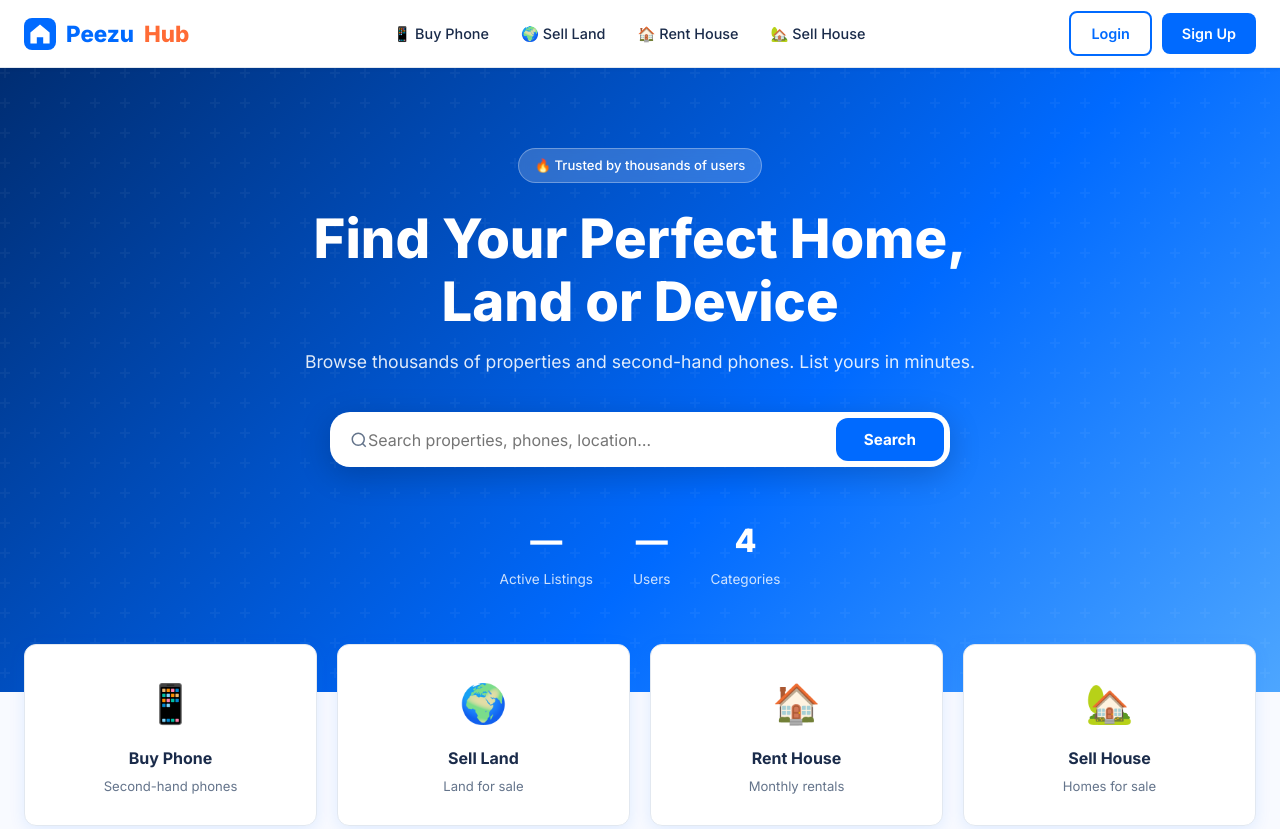
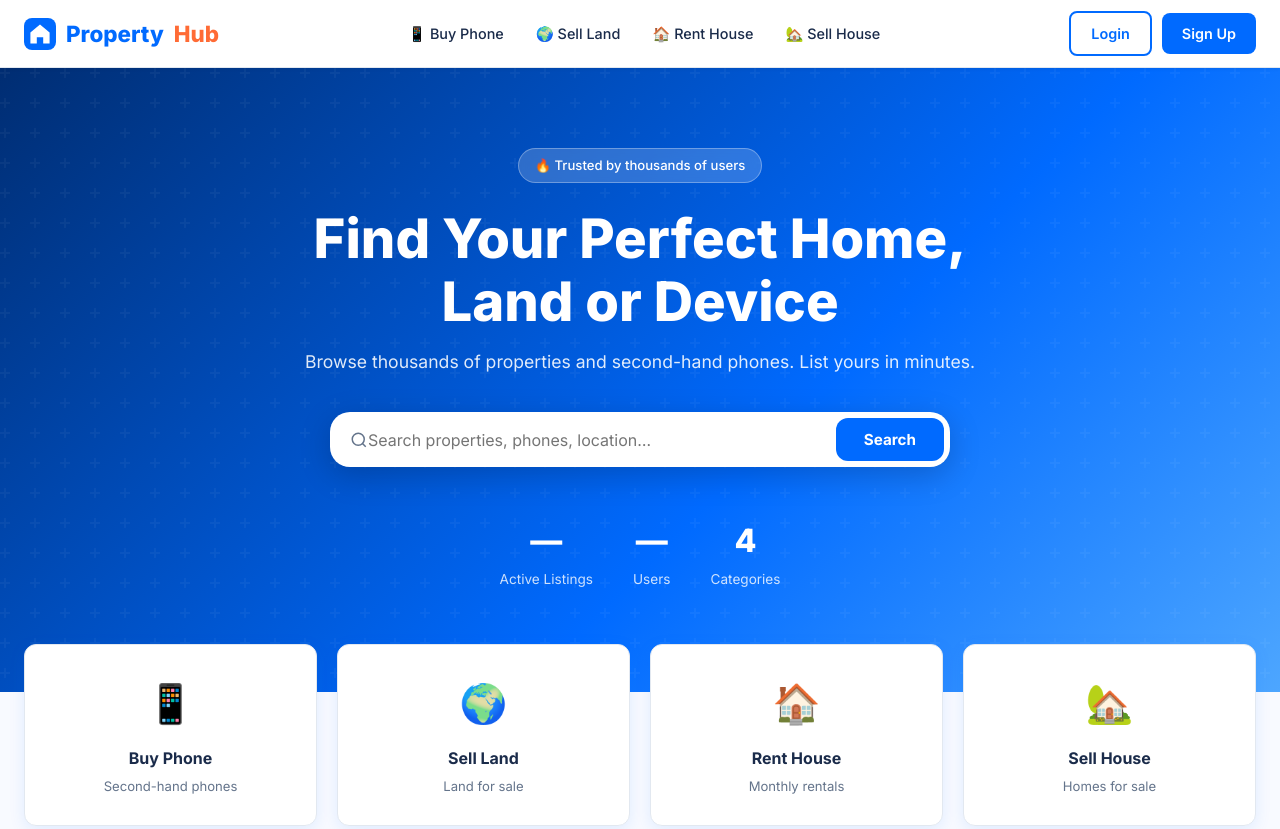
Before and after one commit to kolapodev-a11y/PropertyHub, a website: page index.html in a window 1280 px wide. Shown: the top 829 px of the page. Drawn offline with Linux system fonts and the light colour scheme.

Commit message:
Add files via upload

```diff
--- a/index.html
+++ b/index.html
@@ -17,7 +17,7 @@
         <rect width="40" height="40" rx="10" fill="#006AFF"/>
         <path d="M20 8L8 18V32H16V24H24V32H32V18L20 8Z" fill="white"/>
       </svg>
-      Peezu<span>Hub</span>
+      Property<span>Hub</span>
     </a>
 
     <button class="mobile-menu-toggle" id="mobile-menu-toggle" aria-label="Menu">
```
Also changed, not shown: package.json (added, +25 -0 lines), README.md, 1 other file.
